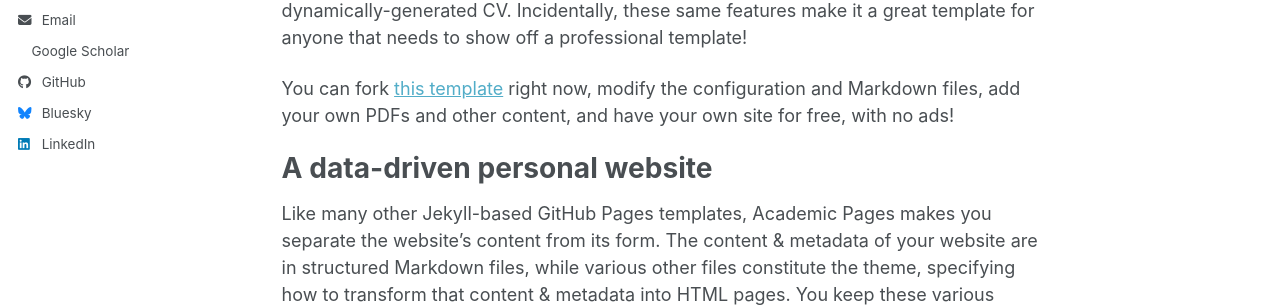
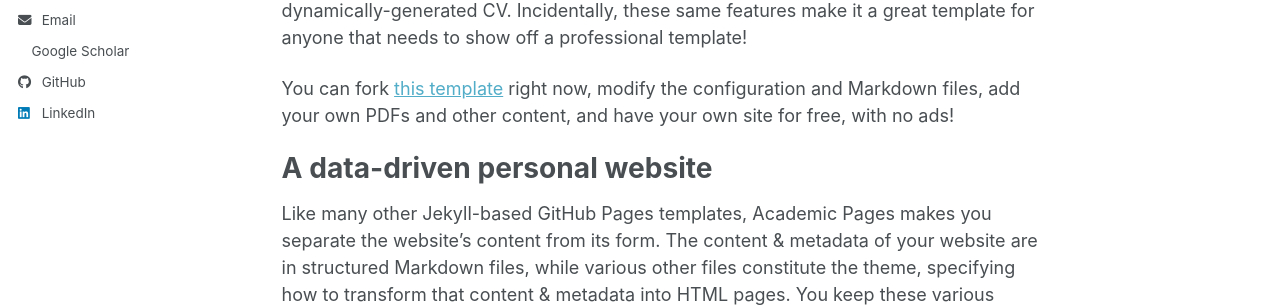
Before and after one commit to rambaburanga/rambaburanga.github.io, a Jekyll site: the page built from _pages/about.md, in a window 1280 px wide. Shown: the part 336-643 px from the top of the page. Built offline with Jekyll 4.4.1, drawn with Linux system fonts in a browser that asks for light colours; a script bundle is joined from its source files by our own code; a style sheet for code colours, icons or effects is not loaded.

Commit message:
Update _config.yml
config update 4

```diff
--- a/_config.yml
+++ b/_config.yml
@@ -23,7 +23,7 @@
 #               Additional customization can be done by editing /_includes/author-profile.html
 author:
   # Biographic information
-  avatar           : "images/rambabu_profile_pic"
+  avatar           : "images/rambabu_profile_pic.jpg"
   name             : "Ram Babu"
   pronouns         : # example: "she/her"
   bio              : "Ex-Nvidia | IIT Bombay"
@@ -57,7 +57,7 @@
 
   # Social media
   artstation       : # Username
-  bluesky          : "bsky.app" # Replace this with you Bluesky username
+  bluesky          : # "bsky.app" # Replace this with you Bluesky username
   facebook         : # Username
   flickr           : # Username
   foursquare       : # Username
```
